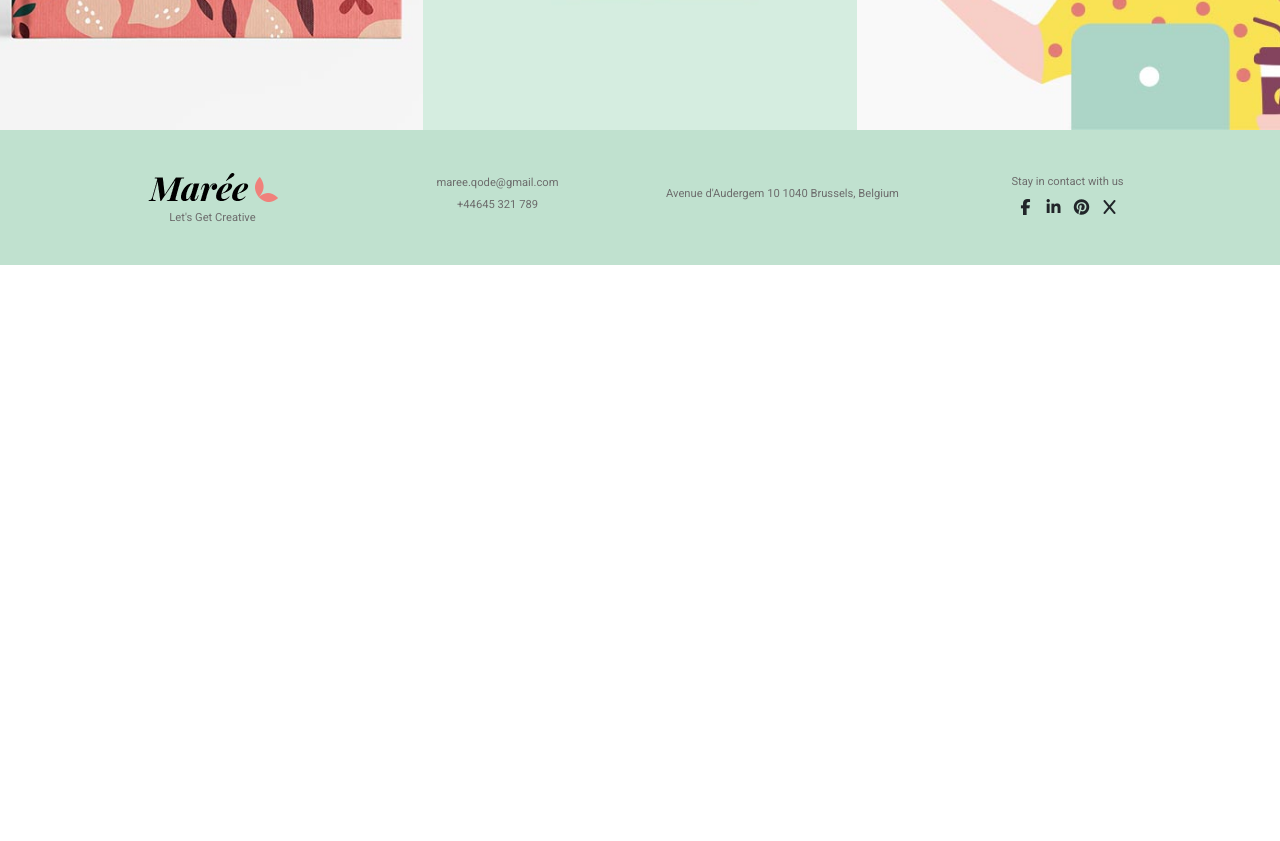
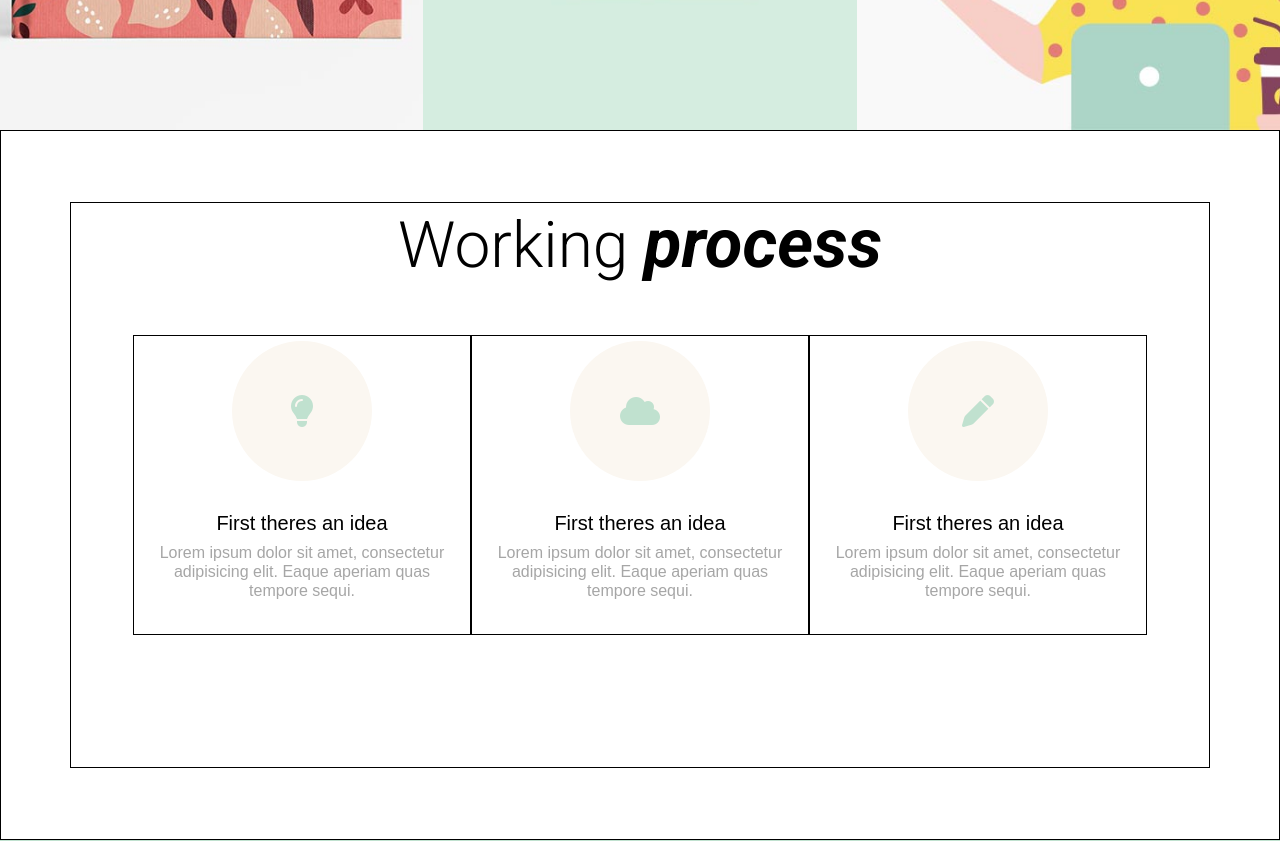
Before and after one commit to dario-bennardino/proj-html-vuejs, a Vue app: page / in a window 1280 px wide. Shown: the part 2240-3081 px from the top of the page. Before the commit the page ends 2505 px from the top, so only its background shows below. Built offline with nearby package versions, Linux system fonts and the light colour scheme; the HTML template or start-up script is replaced by a standard one.

Commit message:
[add] sezione working process da ultimare

```diff
--- a/src/assets/scss/main.scss
+++ b/src/assets/scss/main.scss
@@ -3,4 +3,7 @@
 @import './partials/_utils';
 @import './partials/_variables';
 
-@import url('https://fonts.googleapis.com/css2?family=Roboto:wght@400;700&display=swap');
+// @import url('https://fonts.googleapis.com/css2?family=Roboto:wght@400;700&display=swap');
+// @import url('https://fonts.googleapis.com/css2?family=Roboto:wght@300&display=swap');
+
+@import url('https://fonts.googleapis.com/css2?family=Roboto:ital,wght@0,100;0,300;0,400;0,500;0,700;0,900;1,100;1,300;1,400;1,500;1,700;1,900&display=swap');
--- a/src/assets/scss/partials/_typography.scss
+++ b/src/assets/scss/partials/_typography.scss
@@ -1,5 +1,6 @@
 @use './variables' as*;
 
-body {
+h1 {
     font-family: 'Roboto', sans-serif;
+    font-weight: 300;
 }
--- a/src/components/Main.vue
+++ b/src/components/Main.vue
@@ -28,8 +28,6 @@ import CardGallery from './CardGallery.vue';
         <section class="main-gallery">
             <div class="row row-cols-3">
                 <CardGallery/>
-
-
                 <!-- <div class="col-4">col</div>
                 <div class="col-4">col</div>
                 <div class="col-4">col</div>
@@ -37,15 +35,63 @@ import CardGallery from './CardGallery.vue';
                 <div class="col-4">col</div>
                 <div class="col-4">col</div> -->
             </div>
+        </section>
+    </section>
 
+    <section class="working-process">
+        <div class="container">
+            <h1>Working <span>process</span> </h1>
+            <div class="working-process-gallery">
+                <!-- <img src="/public/assets/svg/svg-3.svg" alt=""> -->
+                <div class="row">
+                    <div class="col-4">
+                        <div class="card-img">
+                            <div class="card-img-fix d-flex justify-content-center align-items-center ">
+                                <i class="fa-solid fa-lightbulb"></i>
+                            </div>
+                        </div>
+                        <div class="card-text text-center d-flex align-item-center flex-column justify-content-center">
+                            <h5>First theres an idea</h5>
+                            <h6>Lorem ipsum dolor sit amet, consectetur adipisicing elit. Eaque aperiam quas tempore sequi.</h6>
+                        </div>
+                    </div>
 
-        </section>
+                    <div class="col-4">
+                        <div class="card-img">
+                            <div class="card-img-fix d-flex justify-content-center align-items-center ">
+                                <i class="fa-solid fa-cloud"></i>
+                            </div>
+                        </div>
+                        <div class="card-text text-center d-flex align-item-center flex-column justify-content-center">
+                            <h5>First theres an idea</h5>
+                            <h6>Lorem ipsum dolor sit amet, consectetur adipisicing elit. Eaque aperiam quas tempore sequi.</h6>
+                        </div>
+                    </div>
+
+                    <div class="col-4">
+                        <div class="card-img">
+                            <div class="card-img-fix d-flex justify-content-center align-items-center ">
+                                <i class="fa-solid fa-pen"></i>
+                            </div>
+                        </div>
+                        <div class="card-text text-center d-flex align-item-center flex-column justify-content-center">
+                            <h5>First theres an idea</h5>
+                            <h6>Lorem ipsum dolor sit amet, consectetur adipisicing elit. Eaque aperiam quas tempore sequi.</h6>
+                        </div>
+                    </div>
+                    <!-- <div class="col-4">colonna</div>
+                    <div class="col-4">colonna</div> -->
+                </div>
+            </div>
+        </div>
+
     </section>
 </template>
 
 
 
 <style lang="scss" scoped>
+@import '../assets/scss/partials/variables';
     .main{
         width: 100vw;
         height: 1550px;
@@ -59,12 +105,97 @@ import CardGallery from './CardGallery.vue';
 
             }
 
-                // .col-4{
-                //     border: 1px solid black;
-                //     height: 50%;
-
-                // }
         }
     }
 
+    .working-process{
+            width: 100%;
+            height: 710px;
+            border: 1px solid black;
+            display: flex;
+            align-items: center;
+            justify-items: center;
+
+
+            .container{
+                width: 1300px;
+                height: 80%;
+                border: 1px solid black;
+
+                h1{
+                    color: black;
+                    text-align: center;
+                    // margin-top: 50px;
+                    font-size: 4rem;
+
+                    span{
+                        font-style: italic;
+                        font-weight: bold;
+                        font-size: 4.3rem;
+                    }
+                }
+
+                .working-process-gallery{
+                    // border: 1px solid black;
+                    height: 300px;
+                    // text-align: center;
+                    display: flex;
+                    align-items: center;
+                    justify-content: center;
+                    margin: 50px;
+                    img{
+                        width: 100%;
+                    }
+
+                    .row{
+                        height: 100%;
+                        width: 100%;
+
+                        .col-4{
+                            height: 100%;
+                            // background-color: aqua;
+                            border: 1px solid black;
+
+
+                            .card-img{
+                                height: 50%;
+                                width: 100%;
+                                // border: 1px solid black;
+                                display: flex;
+                                align-items: center;
+                                justify-content: center;
+
+
+                                .card-img-fix{
+                                    height: 140px;
+                                    width: 140px;
+                                    border-radius: 50%;
+                                    background-color: $bg-color-6;
+
+                                    i{
+                                        color: $bg-color-8;
+                                        font-size: 2rem;
+                                    }
+                                }
+                            }
+
+                            .card-text{
+                                height: 50%;
+                                width: 100%;
+                                // border: 1px solid black;
+
+                                h5{
+                                    color: $text-color-11;
+                                }
+
+                                h6{
+                                    color: $text-color-5;
+                                }
+                            }
+                        }
+                    }
+                }
+            }
+        }
+
 </style>
```
